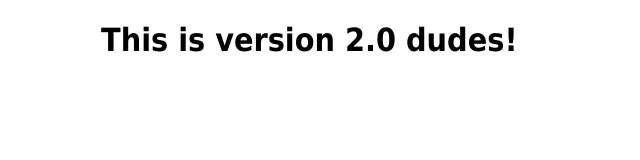
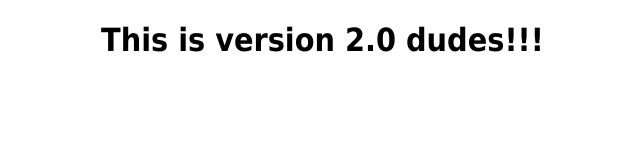
Before and after one commit to rjmansfield1412/git-syncer, a plain HTML site: page index.html in a window 1280 px wide. Shown: the full height of the page, 259-899 px from the left. Drawn offline with Linux system fonts and the light colour scheme.

Commit message:
Update index.html
simple text change

```diff
--- a/index.html
+++ b/index.html
@@ -11,6 +11,6 @@
 </style>
 </head>
 <body>
-<h1>This is version 2.0 dudes!</h1>
+<h1>This is version 2.0 dudes!!!</h1>
 </body>
 </html>
```
